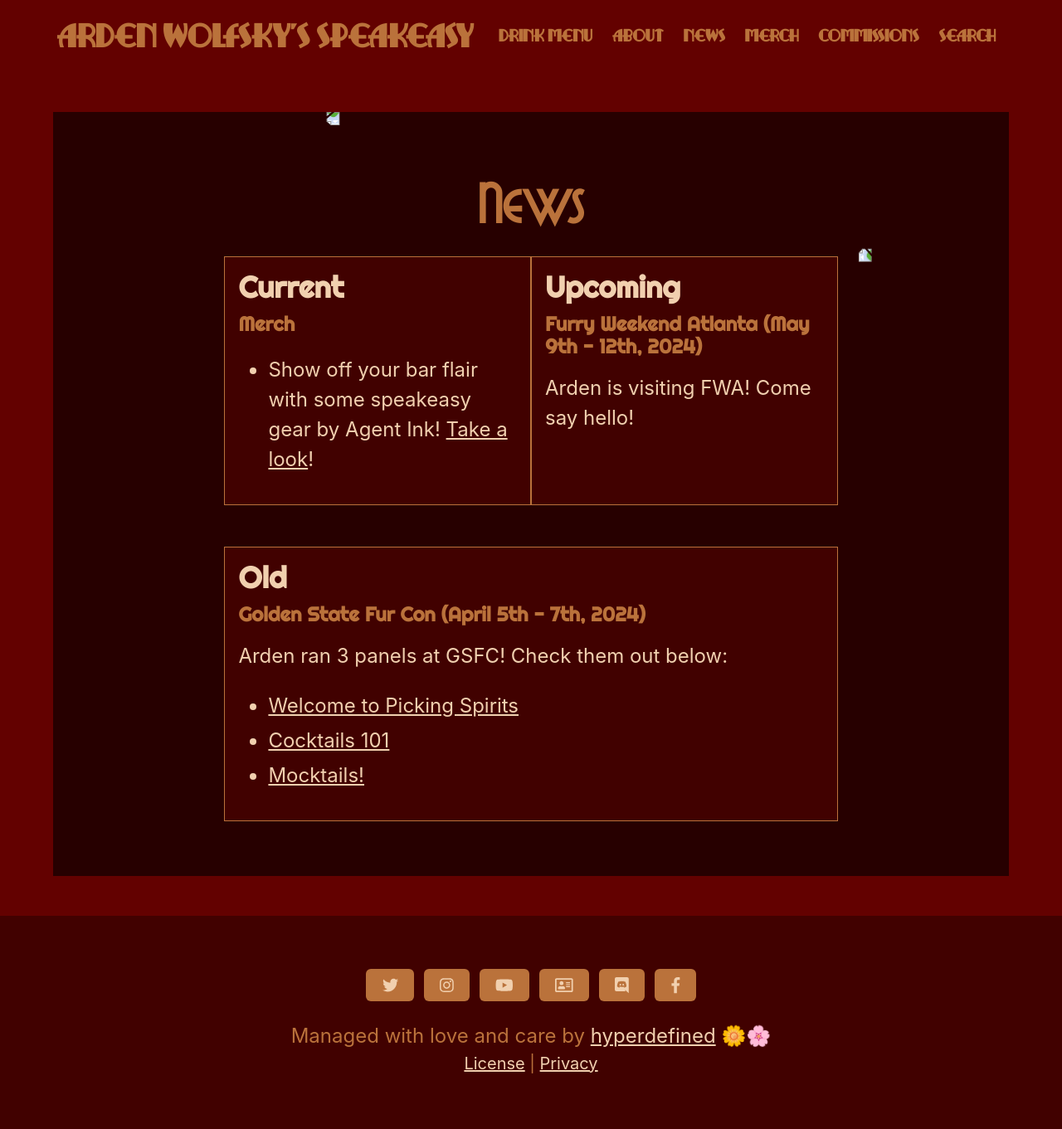
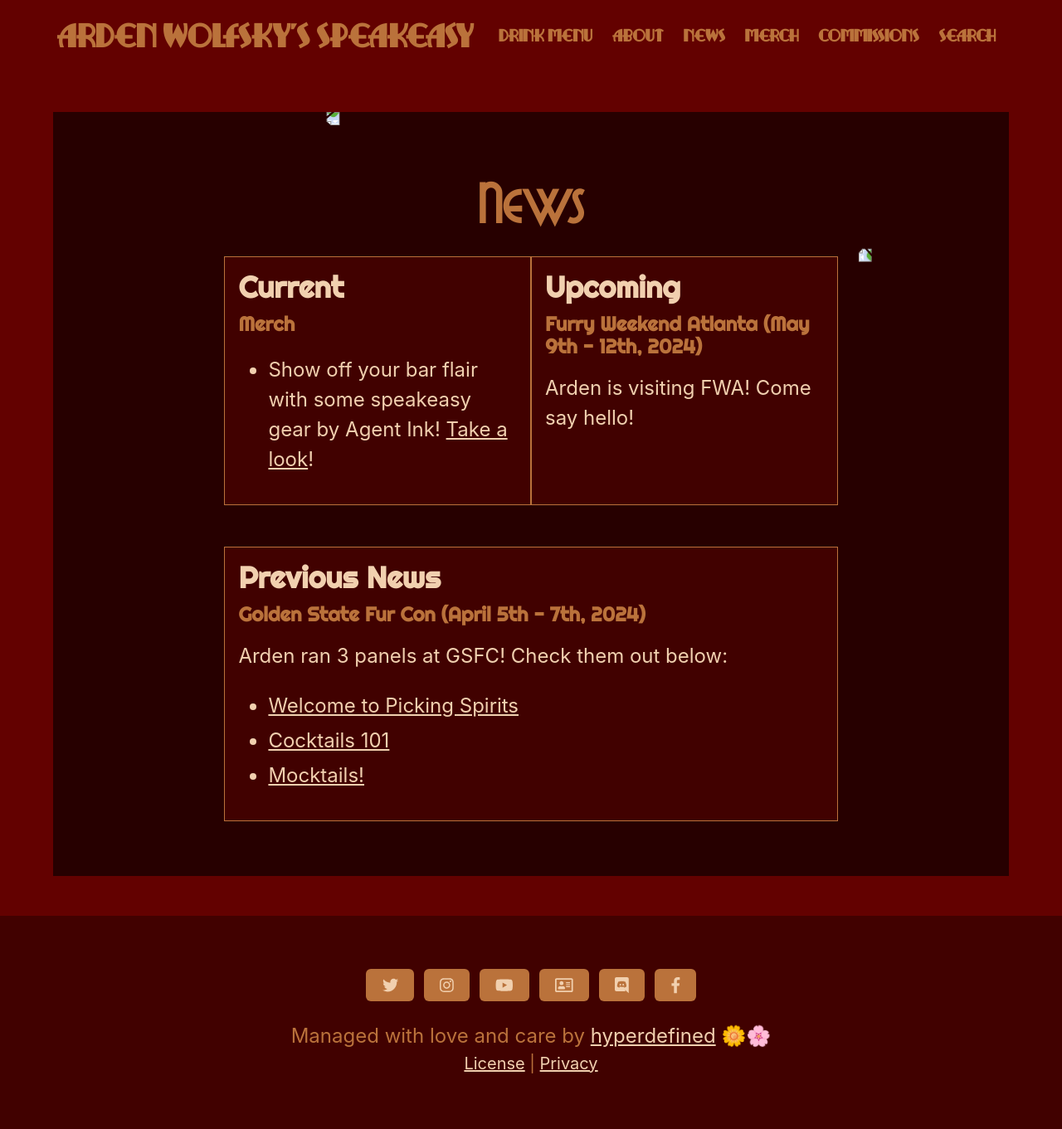
Before and after one commit to ArdenWolfsky/speakeasy, a Jekyll site: the page built from news.html, in a window 1280 px wide. Shown: the whole page at 83% size. Built offline with Jekyll 4.4.1, drawn with Linux system fonts in a browser that asks for light colours; nearby versions of some CDN libraries.

Commit message:
Update news.html

```diff
--- a/news.html
+++ b/news.html
@@ -31,7 +31,7 @@ border: true
   <div class='news-wrapper'>
     <div class='news-child full-width'>
         <div class="news-title">
-            <h3>Old</h3>
+            <h3>Previous News</h3>
             <div class="news-entry">
                 <h4>Golden State Fur Con (April 5th - 7th, 2024)</h4>
                 <p>Arden ran 3 panels at GSFC! Check them out below:</p>
```
